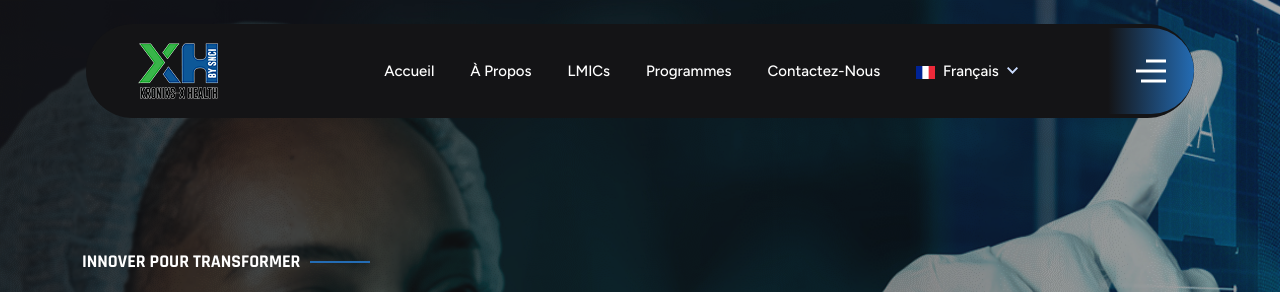
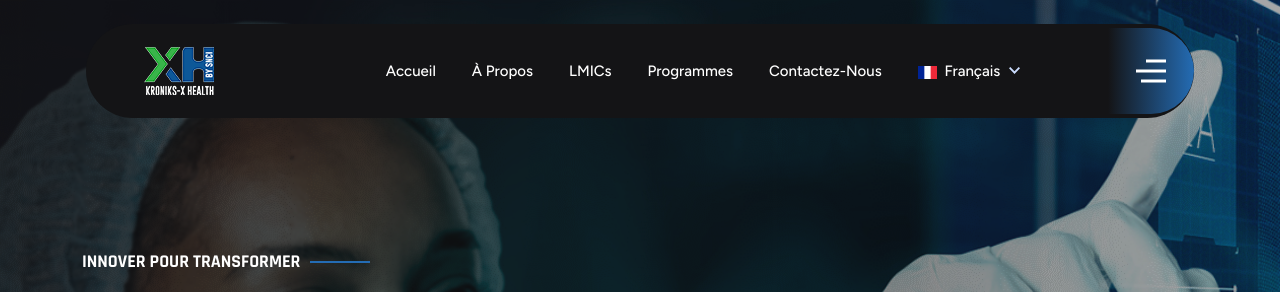
Before and after one commit to Ble-coding/kronik, a PHP site: page / in a window 1280 px wide. Shown: the top 292 px of the page. Run offline with PHP 8.4, Linux system fonts and the light colour scheme; some web fonts are replaced.

Commit message:
logo et mail

```diff
--- a/layouts/footer.php
+++ b/layouts/footer.php
@@ -13,7 +13,7 @@ if (empty($_SESSION['csrf_token'])) {
     $_SESSION['csrf_token'] = bin2hex(random_bytes(32)); // Générer un token sécurisé
 }
 ?>
-                    <a class="navbar-brand pe-4" href="  <?= generate_url('./', $lang) ?>"><img src="assets/imgs/template/kh_white_a.png" alt /></a>
+                    <a class="navbar-brand pe-4" href="  <?= generate_url('./', $lang) ?>"><img src="assets/imgs/template/white.png" alt /></a>
 
                     <p class="paragraph-base color-white pt-4 pb-2">
     <?= htmlspecialchars($footer_translations['message']) ?>
--- a/layouts/header.php
+++ b/layouts/header.php
@@ -2,7 +2,7 @@
         <nav class="navbar navbar-expand-lg navbar-light w-100">
             <div class="container px-3">
                 <div class="header-navar">
-                    <a class="navbar-brand pe-4" href="./"><img src="assets/imgs/template/kh_white_a.png" alt /></a>
+                    <a class="navbar-brand pe-4" href="./"><img src="assets/imgs/template/white.png" alt /></a>
                     <ul class="navbar-nav m-auto gap-1 align-items-lg-center">
                     <?php
 // Détection de la langue courante
```
Also changed, not shown: assets/imgs/template/white.png (added).
